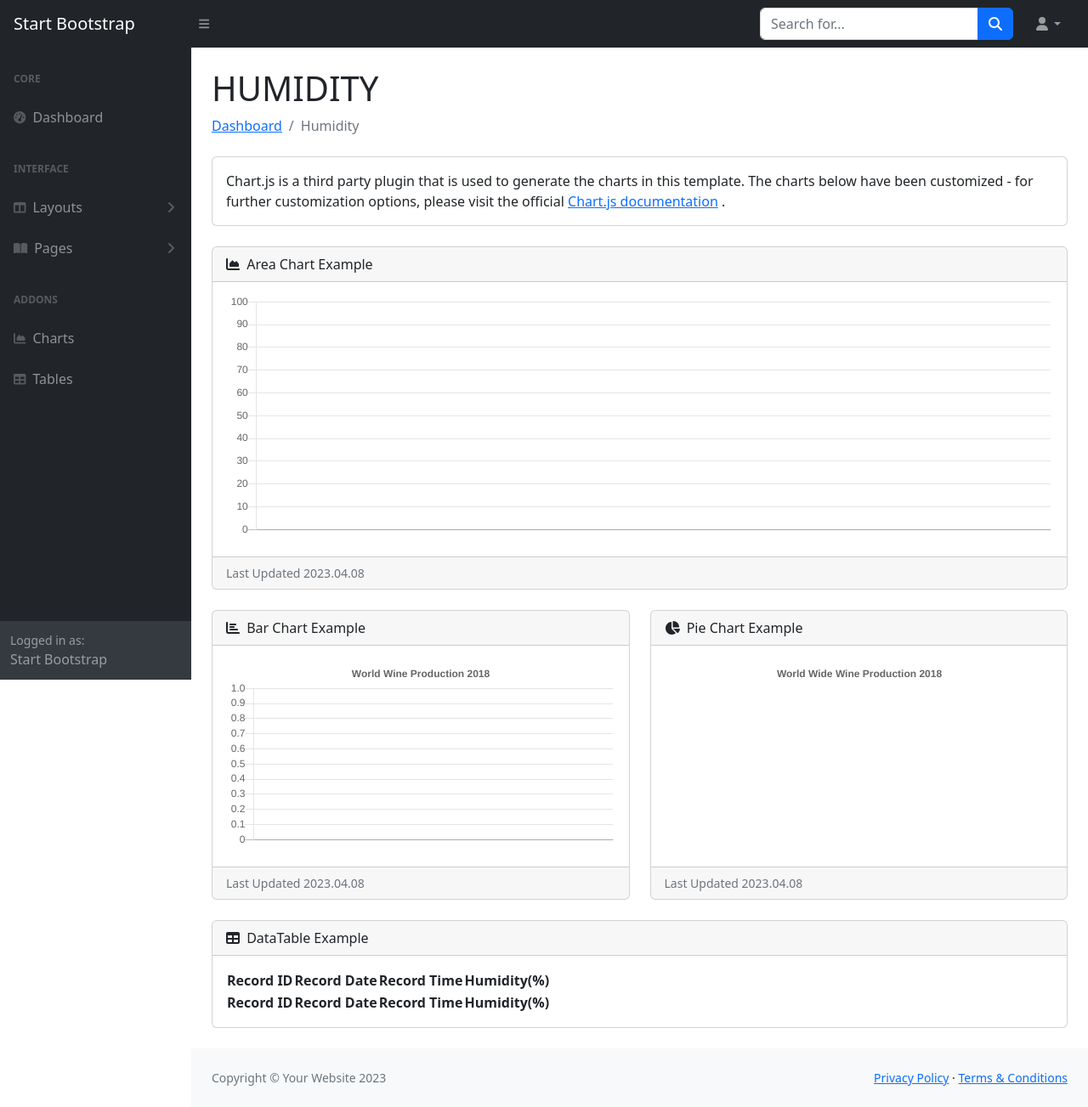
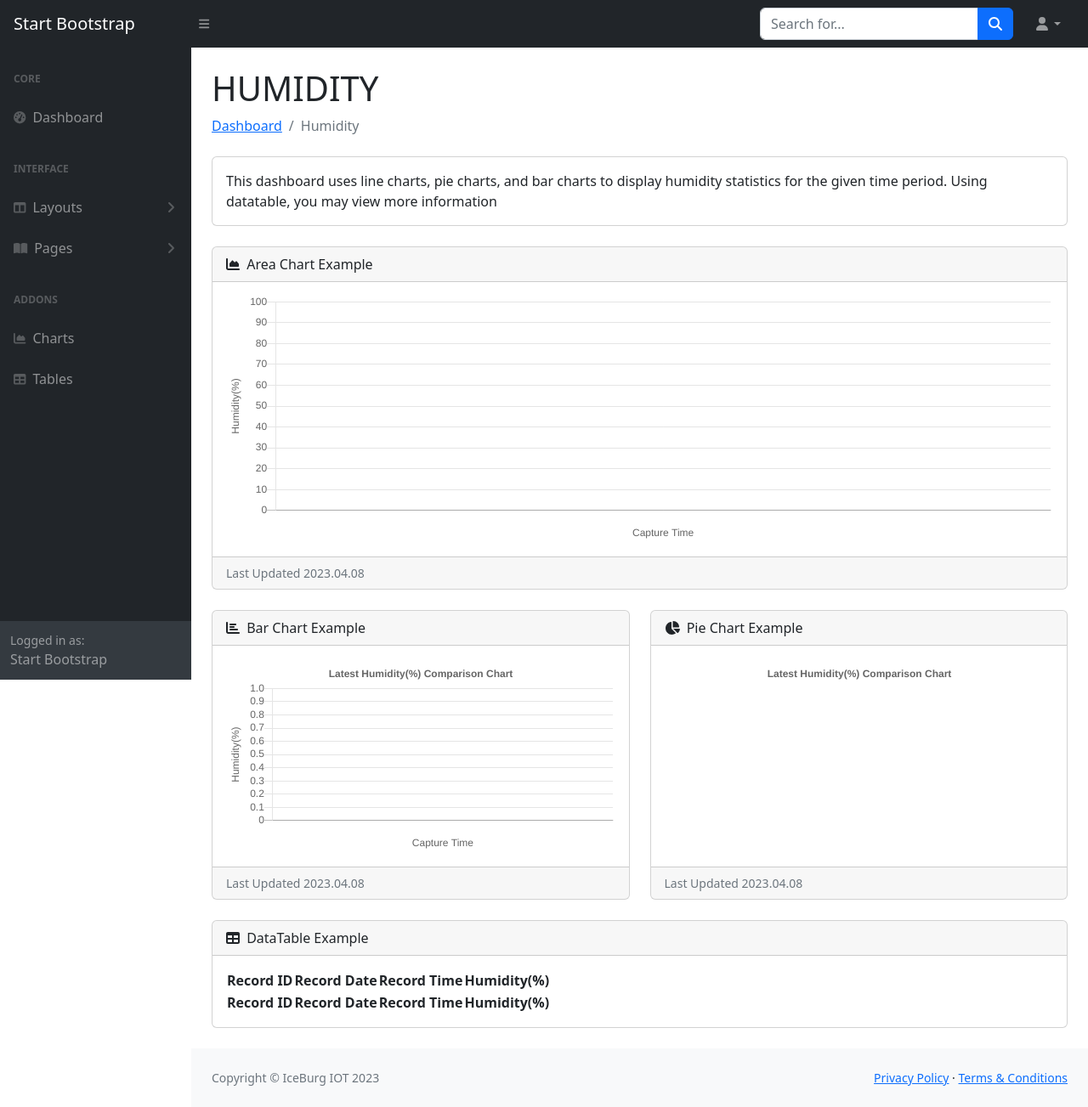
Before and after one commit to Deshan555/IOT-Dashboard, a PHP site: page /humidity.php in a window 1280 px wide. Shown: the whole page at 85% size. Run offline with PHP 8.4, Linux system fonts and the light colour scheme; data that the repository does not hold is empty; a stand-in replaces the project's code that opens the database connection; some libraries are stand-ins or nearby versions.

Commit message:
link footer.php file

```diff
--- a/humidity.php
+++ b/humidity.php
@@ -16,46 +16,12 @@ $sensor_data = $stmt->get_result();
 
 <html lang="en">
 
-<head>
-    <meta charset="utf-8" />
-    <meta http-equiv="X-UA-Compatible" content="IE=edge" />
-    <meta name="viewport" content="width=device-width, initial-scale=1, shrink-to-fit=no" />
-    <meta name="description" content="" />
-    <meta name="author" content="" />
-    <title>Charts - SB Admin</title>
-    <link href="css/styles.css" rel="stylesheet" />
-    <script src="https://use.fontawesome.com/releases/v6.3.0/js/all.js" crossorigin="anonymous"></script>
-    <link href="https://cdn.jsdelivr.net/npm/simple-datatables@7.1.2/dist/style.min.css" rel="stylesheet" />
-</head>
+<?php include 'assets/components/head.php' ?>
 
 <body class="sb-nav-fixed">
-    <nav class="sb-topnav navbar navbar-expand navbar-dark bg-dark">
-        <!-- Navbar Brand-->
-        <a class="navbar-brand ps-3" href="index.html">Start Bootstrap</a>
-        <!-- Sidebar Toggle-->
-        <button class="btn btn-link btn-sm order-1 order-lg-0 me-4 me-lg-0" id="sidebarToggle" href="#!"><i class="fas fa-bars"></i></button>
-        <!-- Navbar Search-->
-        <form class="d-none d-md-inline-block form-inline ms-auto me-0 me-md-3 my-2 my-md-0">
-            <div class="input-group">
-                <input class="form-control" type="text" placeholder="Search for..." aria-label="Search for..." aria-describedby="btnNavbarSearch" />
-                <button class="btn btn-primary" id="btnNavbarSearch" type="button"><i class="fas fa-search"></i></button>
-            </div>
-        </form>
-        <!-- Navbar-->
-        <ul class="navbar-nav ms-auto ms-md-0 me-3 me-lg-4">
-            <li class="nav-item dropdown">
-                <a class="nav-link dropdown-toggle" id="navbarDropdown" href="#" role="button" data-bs-toggle="dropdown" aria-expanded="false"><i class="fas fa-user fa-fw"></i></a>
-                <ul class="dropdown-menu dropdown-menu-end" aria-labelledby="navbarDropdown">
-                    <li><a class="dropdown-item" href="#!">Settings</a></li>
-                    <li><a class="dropdown-item" href="#!">Activity Log</a></li>
-                    <li>
-                        <hr class="dropdown-divider" />
-                    </li>
-                    <li><a class="dropdown-item" href="#!">Logout</a></li>
-                </ul>
-            </li>
-        </ul>
-    </nav>
+
+    <?php include 'assets/components/navbar.php' ?>
+
     <?php include 'sidebar.php' ?>
 
     <div id="layoutSidenav_content">
@@ -68,9 +34,7 @@ $sensor_data = $stmt->get_result();
                 </ol>
                 <div class="card mb-4">
                     <div class="card-body">
-                        Chart.js is a third party plugin that is used to generate the charts in this template. The charts below have been customized - for further customization options, please visit the official
-                        <a target="_blank" href="https://www.chartjs.org/docs/latest/">Chart.js documentation</a>
-                        .
+                    This dashboard uses line charts, pie charts, and bar charts to display humidity statistics for the given time period. Using datatable, you may view more information
                     </div>
                 </div>
                 <div class="card mb-4">
@@ -158,20 +122,10 @@ $sensor_data = $stmt->get_result();
                                 </table>
                             </div>
                         </div>
-            </div>
+                </div>
         </main>
-        <footer class="py-4 bg-light mt-auto">
-            <div class="container-fluid px-4">
-                <div class="d-flex align-items-center justify-content-between small">
-                    <div class="text-muted">Copyright &copy; Your Website 2023</div>
-                    <div>
-                        <a href="#">Privacy Policy</a>
-                        &middot;
-                        <a href="#">Terms &amp; Conditions</a>
-                    </div>
-                </div>
-            </div>
-        </footer>
+
+        <?php include 'assets/components/footer.php'?>
     </div>
     </div>
     <script src="https://cdn.jsdelivr.net/npm/bootstrap@5.2.3/dist/js/bootstrap.bundle.min.js" crossorigin="anonymous"></script>
@@ -222,7 +176,7 @@ $sensor_data = $stmt->get_result();
             options: {
                 title: {
                     display: true,
-                    text: "World Wide Wine Production 2018"
+                    text: "Latest Humidity(%) Comparison Chart"
                 }
             }
         });
@@ -267,11 +221,28 @@ $sensor_data = $stmt->get_result();
                 },
                 title: {
                     display: true,
-                    text: "World Wine Production 2018"
+                    text: "Latest Humidity(%) Comparison Chart"
+                },
+                scales: {
+                    yAxes: [{
+                        scaleLabel:{
+                            display: true,
+                            labelString: 'Humidity(%)'
+                        }}],
+
+                    xAxes: [{
+                        display: true,
+                        scaleLabel: {
+                            display: true,
+                            labelString: 'Capture Time'
+                        }}],
                 }
             }
         });
     </script>
+
+
+    <!-- SCRIPT FOR LINE-CHART-->
 
     <script>
         var xValues = [];
@@ -318,14 +289,25 @@ $sensor_data = $stmt->get_result();
                         ticks: {
                             min: 0,
                             max: 100
-                        }
-                    }],
-                }
-            }
+                        },
+                        scaleLabel:{
+                            display: true,
+                            labelString: 'Humidity(%)'
+                        }}],
+
+                    xAxes: [{
+                        display: true,
+                        scaleLabel: {
+                            display: true,
+                            labelString: 'Capture Time'
+                        }}],
+                }}
         });
     </script>
 
 </body>
+
+
 
 <!-- ADD JS SCRIPTS FOR DATATABLES HERE-->
 
```
